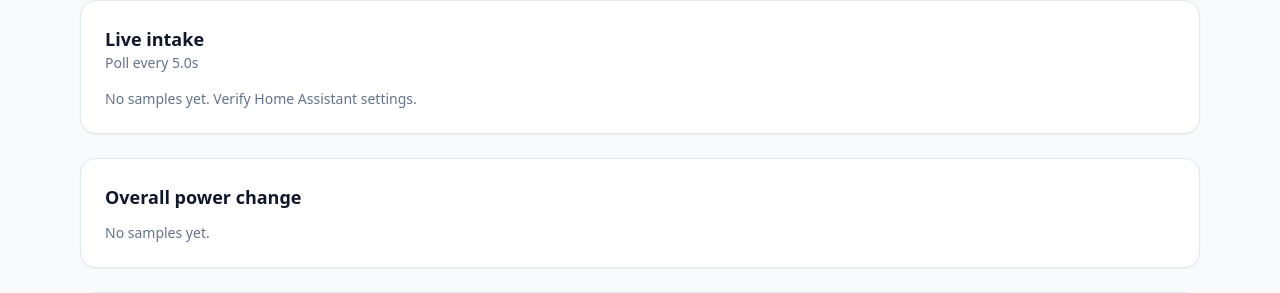
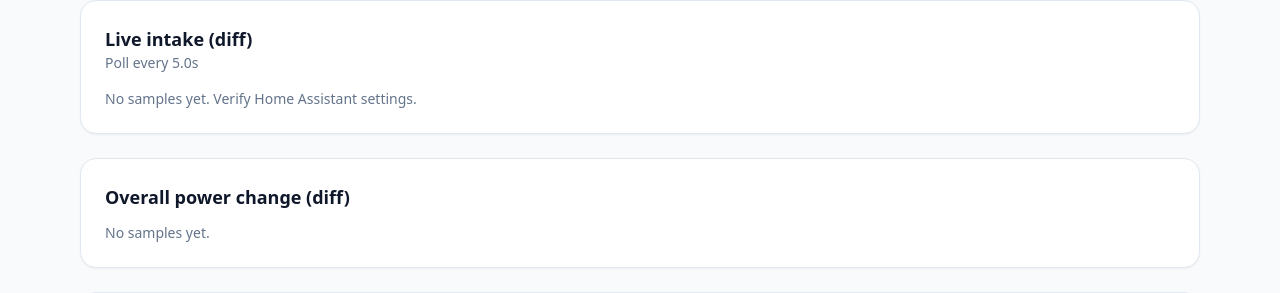
Before and after one commit to jonasneustock/hass_power_classifier, a FastAPI app: page / in a window 1280 px wide. Shown: the part 112-405 px from the top of the page. Run offline with FastAPI, Linux system fonts and the light colour scheme; parts of the project's set-up code (start-up, migrations or seed data) failed here and were passed over; some libraries are stand-ins or nearby versions.

Commit message:
not abosolute values only diffs.

```diff
--- a/app/main.py
+++ b/app/main.py
@@ -74,13 +74,14 @@ class PowerPoller:
         self.sensors = config["power_sensors"]
         min_window = config["segment_pre_samples"] + config["segment_post_samples"] + 1
         max_samples = max(min_window + 20, 50)
-        self.samples = deque(maxlen=max_samples)
+        self.samples_diff = deque(maxlen=max_samples)
         self.pending_segment = None
         self.sample_count = 0
         self.last_cleanup_ts = 0
         self.stop_event = threading.Event()
         self.thread = None
         self.active_sessions = {}
+        self.prev_total = None
 
     def start(self):
         if self.thread and self.thread.is_alive():
@@ -114,16 +115,23 @@ class PowerPoller:
                 continue
 
             self.store.add_sample(ts, total_value)
-            self.samples.append((ts, total_value))
+            if self.prev_total is None:
+                self.prev_total = total_value
+                time.sleep(self.config["poll_interval"])
+                continue
+
+            diff_value = total_value - self.prev_total
+            self.prev_total = total_value
+            self.samples_diff.append((ts, diff_value))
             self.sample_count += 1
 
-            if len(self.samples) >= 2 and self.pending_segment is None:
-                prev_value = self.samples[-2][1]
+            if len(self.samples_diff) >= 2 and self.pending_segment is None:
+                prev_value = self.samples_diff[-2][1]
                 denom = abs(prev_value) if abs(prev_value) > 1e-6 else 1.0
-                relative_change = abs(value - prev_value) / denom
+                relative_change = abs(diff_value - prev_value) / denom
                 if (
                     relative_change >= self.config["relative_change_threshold"]
-                    and len(self.samples) >= self.config["segment_pre_samples"] + 1
+                    and len(self.samples_diff) >= self.config["segment_pre_samples"] + 1
                 ):
                     self.pending_segment = {
                         "trigger_count": self.sample_count,
@@ -132,7 +140,7 @@ class PowerPoller:
             if self.pending_segment:
                 post_samples = self.config["segment_post_samples"]
                 if self.sample_count - self.pending_segment["trigger_count"] >= post_samples:
-                    samples_list = list(self.samples)
+                    samples_list = list(self.samples_diff)
                     segment_length = (
                         self.config["segment_pre_samples"]
                         + self.config["segment_post_samples"]
@@ -187,7 +195,7 @@ class PowerPoller:
                     log_event(f"Cleanup removed {deleted} stale segments")
                 self.last_cleanup_ts = ts
 
-            self._push_power_allocations(ts, value)
+            self._push_power_allocations(ts, total_value)
             time.sleep(self.config["poll_interval"])
 
     def _record_phase(self, appliance, phase, ts):
@@ -510,10 +518,24 @@ def dashboard(request: Request):
     latest_per_sensor = store.get_latest_sensor_samples()
     appliances = store.list_appliances()
     segments = store.list_segments(limit=10, unlabeled_only=True)
-    recent_samples = store.get_recent_samples(limit=200)
+    recent_samples_raw = store.get_recent_samples(limit=200)
+    recent_samples = []
+    for idx in range(1, len(recent_samples_raw)):
+        prev = recent_samples_raw[idx - 1]
+        curr = recent_samples_raw[idx]
+        recent_samples.append(
+            {"ts": curr["ts"], "value": curr["value"] - prev["value"]}
+        )
+
     recent_by_sensor = {}
     for sensor in config["power_sensors"]:
-        recent_by_sensor[sensor] = store.get_recent_sensor_samples(sensor, limit=200)
+        raw = store.get_recent_sensor_samples(sensor, limit=200)
+        diffs = []
+        for idx in range(1, len(raw)):
+            prev = raw[idx - 1]
+            curr = raw[idx]
+            diffs.append({"ts": curr["ts"], "value": curr["value"] - prev["value"]})
+        recent_by_sensor[sensor] = diffs
     detection_events = [
         {
             "ts": seg["start_ts"],
--- a/app/templates/index.html
+++ b/app/templates/index.html
@@ -3,14 +3,20 @@
 <section class="rounded-2xl border border-slate-200 bg-white p-6 shadow-sm">
   <div class="flex flex-wrap items-center justify-between gap-3">
     <div>
-      <h2 class="text-lg font-semibold">Live intake</h2>
+      <h2 class="text-lg font-semibold">Live intake (diff)</h2>
       <p class="text-sm text-slate-500">Poll every {{ config.poll_interval }}s</p>
     </div>
     {% if latest_sample %}
     <div class="flex gap-6 text-sm">
       <div>
-        <p class="text-slate-500">Latest wattage</p>
-        <p class="text-lg font-semibold">{{ latest_sample.value }} W</p>
+        <p class="text-slate-500">Latest delta</p>
+        <p class="text-lg font-semibold">
+          {% if recent_samples and recent_samples[-1] %}
+            {{ recent_samples[-1].value }} W
+          {% else %}
+            n/a
+          {% endif %}
+        </p>
       </div>
       <div>
         <p class="text-slate-500">Last update</p>
@@ -52,7 +58,7 @@
 
 <section class="rounded-2xl border border-slate-200 bg-white p-6 shadow-sm">
   <div class="flex items-center justify-between">
-    <h2 class="text-lg font-semibold">Overall power change</h2>
+    <h2 class="text-lg font-semibold">Overall power change (diff)</h2>
     {% if recent_samples %}
     <span class="rounded-full bg-slate-100 px-3 py-1 text-xs font-semibold text-slate-700">{{ recent_samples | length }} samples</span>
     {% endif %}
```
